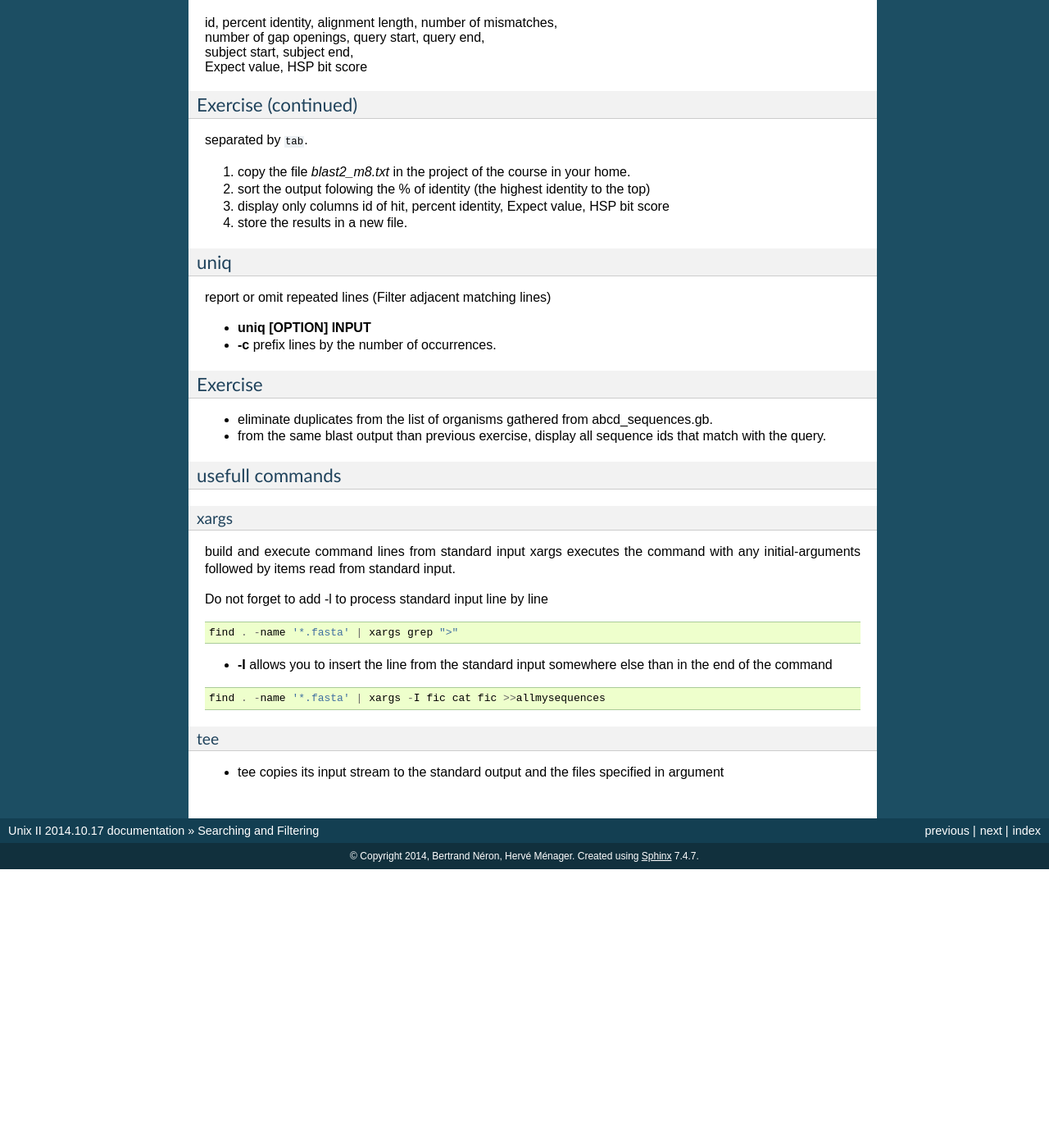
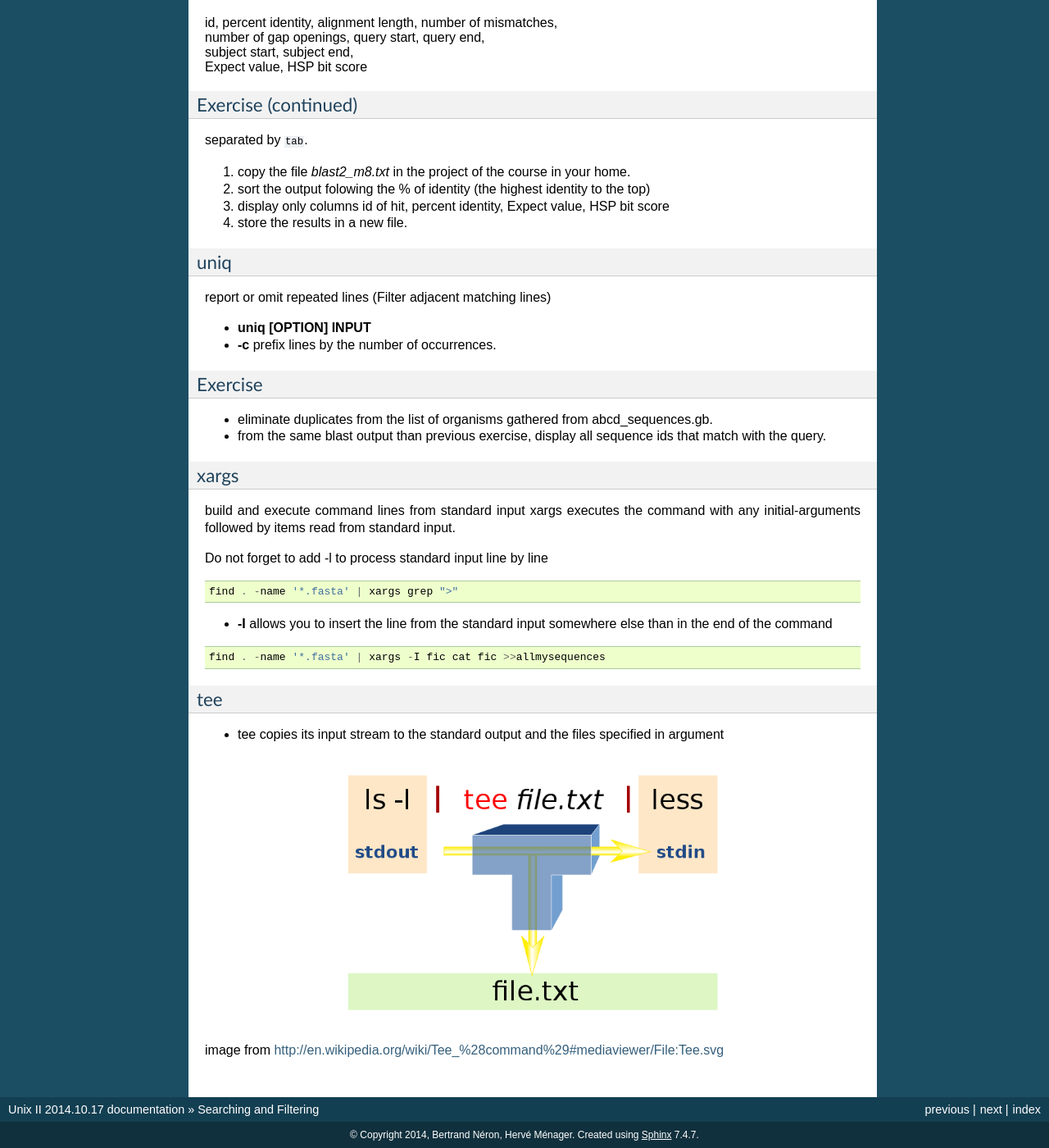
Before and after one commit to C3BI-pasteur-fr/unix-training, a Sphinx documentation site: the page built from unix-II/source/Searching_And_Filtering.rst, in a window 1280 px wide and 1400 px high, scrolled down 1785 px. Shown: the whole window at 82% size. Built offline with Sphinx 7.4.7, drawn with Linux system fonts in a browser that asks for light colours; formulas are drawn with MathJax 3; before the commit the page ends 2845 px from its top, so only the background shows below that.

Commit message:
add figure for unix tee

```diff
--- a/unix-II/source/Searching_And_Filtering.rst
+++ b/unix-II/source/Searching_And_Filtering.rst
@@ -143,11 +143,8 @@ Exercise
 * from the same blast output than previous exercise,
   display all sequence ids that match with the query.
 
-usefull commands
-================
-
 xargs
------
+=====
 
 build and execute command lines from standard input
 xargs executes the command with any initial-arguments
@@ -167,7 +164,13 @@ Do not forget to add -l to process standard input line by line
    find . -name '*.fasta' | xargs -I fic cat fic >>allmysequences
 
 tee
----
+===
 
 * tee copies its input stream to the standard output and the files
   specified in argument
+
+.. figure:: _static/688px-Tee.svg.png
+   :class: align-center
+   :width: 500px
+
+image from http://en.wikipedia.org/wiki/Tee_%28command%29#mediaviewer/File:Tee.svg
```
Also changed, not shown: unix-II/source/_static/688px-Tee.svg.png (added).
